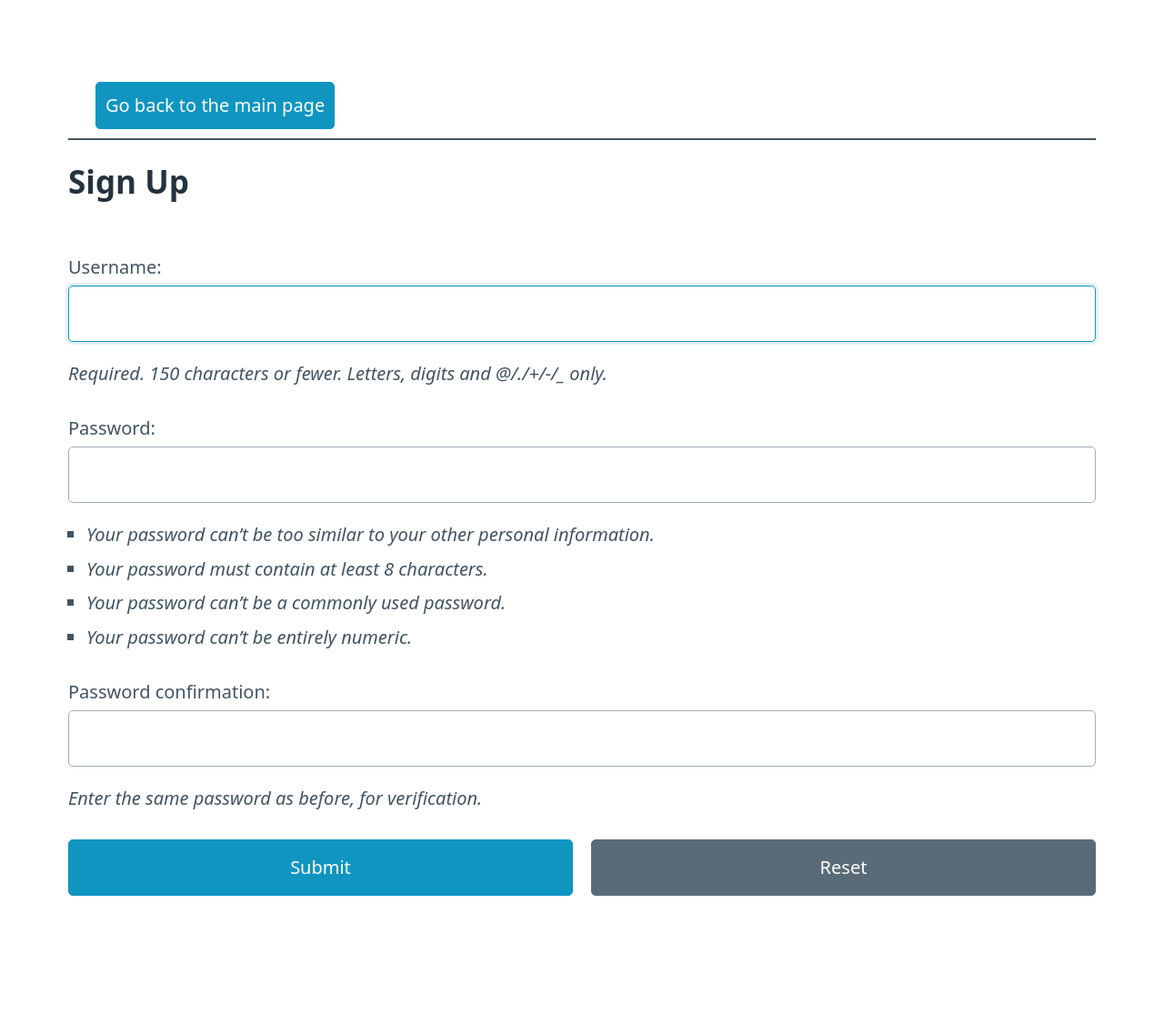
After one commit to kravchenmd/Django_app, a Django app: page /signup/ in a window 1280 px wide. The commit adds this page. Shown: the whole page at 91% size. Run offline with Django 4.2, Linux system fonts and the light colour scheme.

Commit message:
Add signup form and its functionality

```diff
--- /dev/null
+++ b/notes/noteapp/templates/noteapp/signup.html
@@ -0,0 +1,53 @@
+{% extends "noteapp/base.html" %}
+
+{% block content %}
+
+    <div>
+        <h2>Sign Up</h2>
+    </div>
+
+    {% if error %}
+        <div>
+            <mark>
+                {{ error }}
+            </mark>
+        </div>
+    {% endif %}
+    <form method="POST">
+        {% csrf_token %}
+        <div>
+            <label for="id_username">Username:</label>
+            <input type="text" name="username" maxlength="150" autocapitalize="none" autocomplete="username"
+                   autofocus=""
+                   required="" id="id_username">
+            <br>
+            <cite class="helptext">Required. 150 characters or fewer. Letters, digits and @/./+/-/_ only.</cite>
+        </div>
+        <br>
+        <div>
+            <label for="id_password1">Password:</label>
+            <input type="password" name="password1" autocomplete="new-password" required="" id="id_password1">
+            <br>
+            <cite class="helptext">
+                <ul>
+                    <li><cite>Your password can’t be too similar to your other personal information.</cite></li>
+                    <li><cite>Your password must contain at least 8 characters.</cite></li>
+                    <li><cite>Your password can’t be a commonly used password.</cite></li>
+                    <li><cite>Your password can’t be entirely numeric.</cite></li>
+                </ul>
+            </cite>
+        </div>
+        <div>
+            <label for="id_password2">Password confirmation:</label>
+            <input type="password" name="password2" autocomplete="new-password" required="" id="id_password2">
+            <br>
+            <cite class="helptext">Enter the same password as before, for verification.</cite>
+        </div>
+        <br>
+        <div class="grid">
+            <button type="submit">Submit</button>
+            <button type="reset" class="secondary">Reset</button>
+        </div>
+    </form>
+
+{% endblock %}
--- a/notes/noteapp/urls.py
+++ b/notes/noteapp/urls.py
@@ -8,4 +8,6 @@ urlpatterns = [
     path('detail/<int:note_id>', views.detail, name='detail'),
     path('done/<int:note_id>', views.set_done, name='set_done'),
     path('delete/<int:note_id>', views.delete_note, name='delete_note'),
+    path('signup/', views.signup_user, name='signup_user'),
+    path('login/', views.login_user, name='login_user'),
 ]
```
Also changed, not shown: notes/noteapp/templates/noteapp/index.html (+9 -5 lines), notes/noteapp/templates/noteapp/login.html (added, +7 -0 lines).
